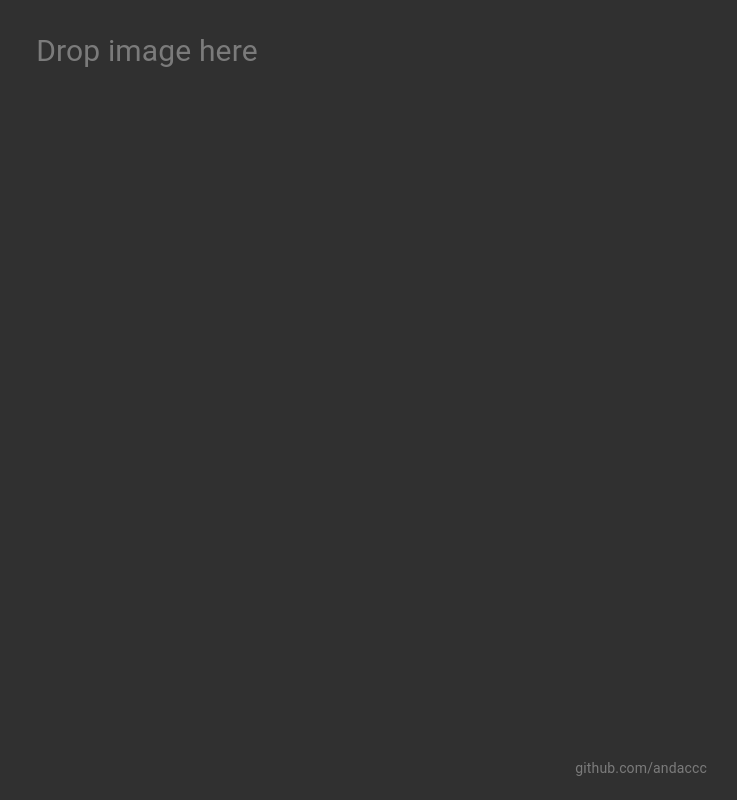
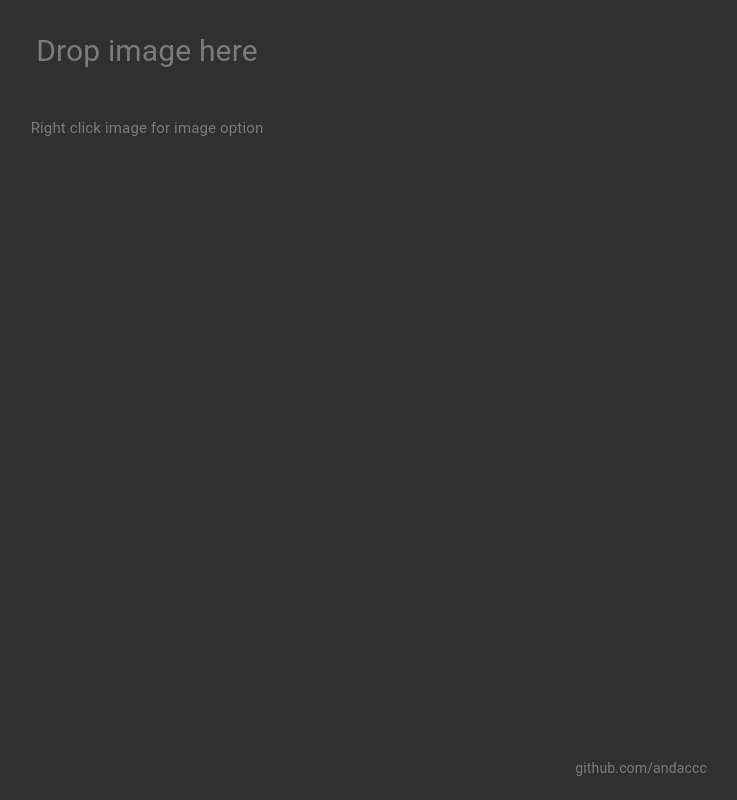
Before and after one commit to andaccc/image-viewer-react, a React (Create React App) app: page / in a window 1280 px wide. Shown: the whole page, without its empty margins (493-1230 px from the left). Built offline with nearby package versions, Linux system fonts and the light colour scheme.

Commit message:
add text

```diff
--- a/src/components/ImageViewer.tsx
+++ b/src/components/ImageViewer.tsx
@@ -131,7 +131,7 @@ const ImageViewer = () => {
   return (
     <div ref={viewRef} style={viewStyle as React.CSSProperties} id="viewer_main">
       <p style={textStyle}>Drop image here</p>
-
+      <p style={{fontSize: '15px', color: '#7B7B7B'}}>Right click image for image option</p>
       {imageState.images.map((image) => {
         return (
           <ViewerImage parentRef={viewRef} image={image} key={image.index} />
```
